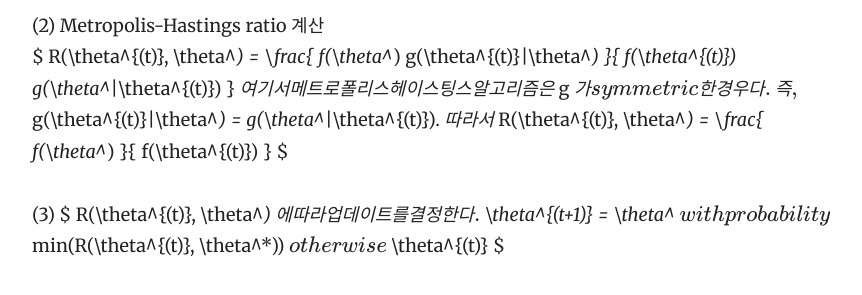
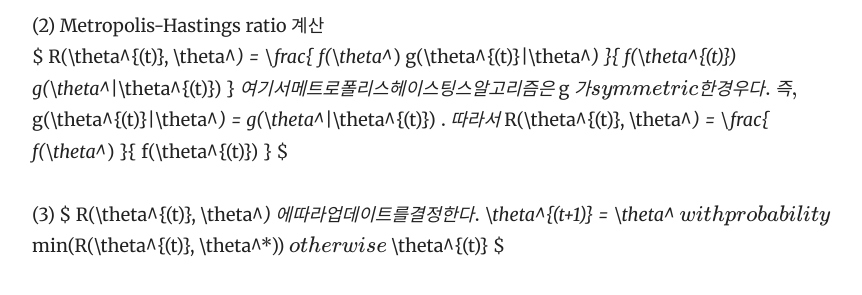
Before and after one commit to yrk3434/yrk3434.github.io, a Jekyll site: the page built from _docs/Theory/Bayesian Inference.md, in a window 1280 px wide and 900 px high, scrolled down 7969 px. Shown: the part 587-882 px from the top of the window, without its empty margins (358-1220 px from the left). Built offline with Jekyll 4.4.1, drawn with Linux system fonts in a browser that asks for light colours; formulas are drawn with MathJax 3.

```diff
--- a/_docs/Theory/Bayesian Inference.md
+++ b/_docs/Theory/Bayesian Inference.md
@@ -240,7 +240,7 @@ cf. 베이지안에서 사용하는 마코브체인은 사후분포가 정상분
 
 (2) Metropolis-Hastings ratio 계산 <br/>
 $ R(\theta^{(t)}, \theta^*) = \frac{ f(\theta^*) g(\theta^{(t)}|\theta^*) }{ f(\theta^{(t)}) g(\theta^*|\theta^{(t)}) } $ <br/>
-여기서 메트로폴리스 헤이스팅스 알고리즘은 $ g $ 가 symmetric한 경우다. 즉, $ g(\theta^{(t)}|\theta^*) = g(\theta^*|\theta^{(t)}). $ 따라서
+여기서 메트로폴리스 헤이스팅스 알고리즘은 $ g $ 가 symmetric한 경우다. 즉, $ g(\theta^{(t)}|\theta^*) = g(\theta^*|\theta^{(t)}) $ . 따라서
 $ R(\theta^{(t)}, \theta^*) = \frac{ f(\theta^*) }{ f(\theta^{(t)}) } $ <br/>
 
 (3) $ R(\theta^{(t)}, \theta^*) $ 에 따라 업데이트를 결정한다. <br/>
```
